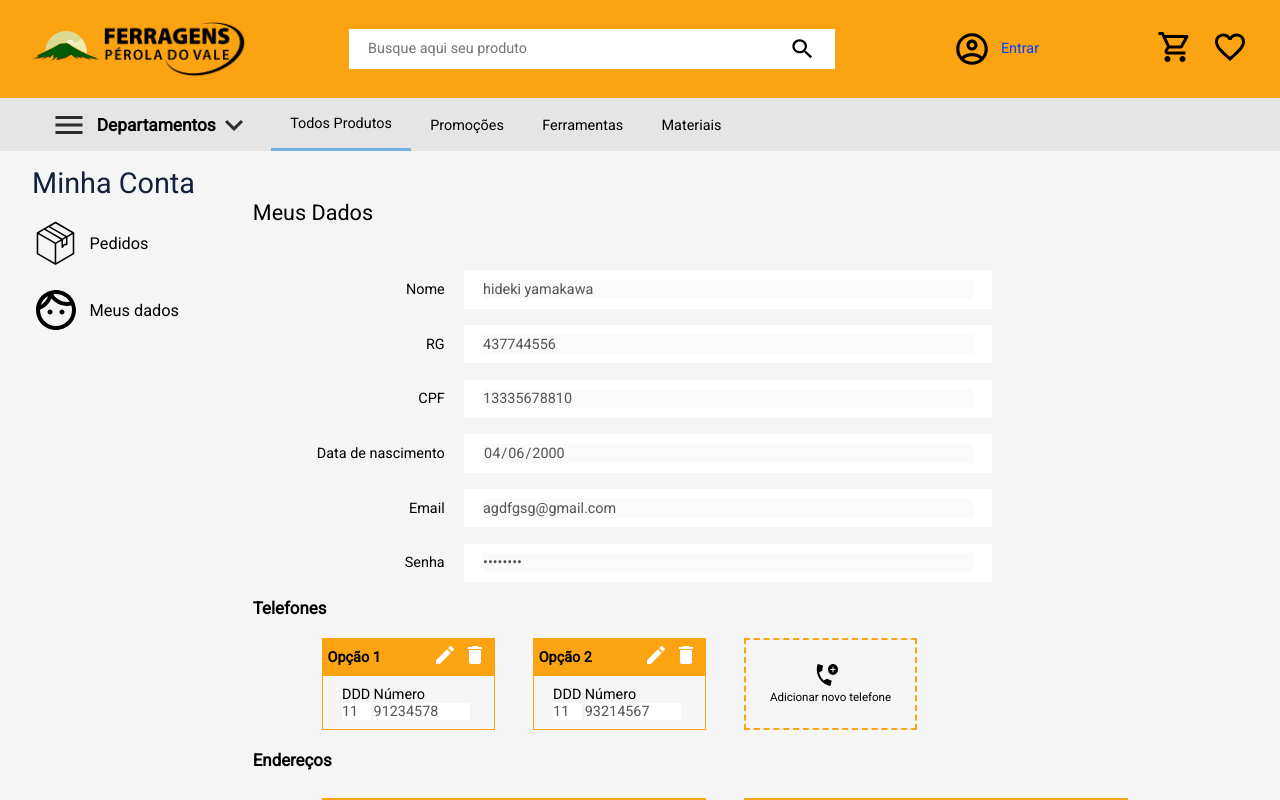
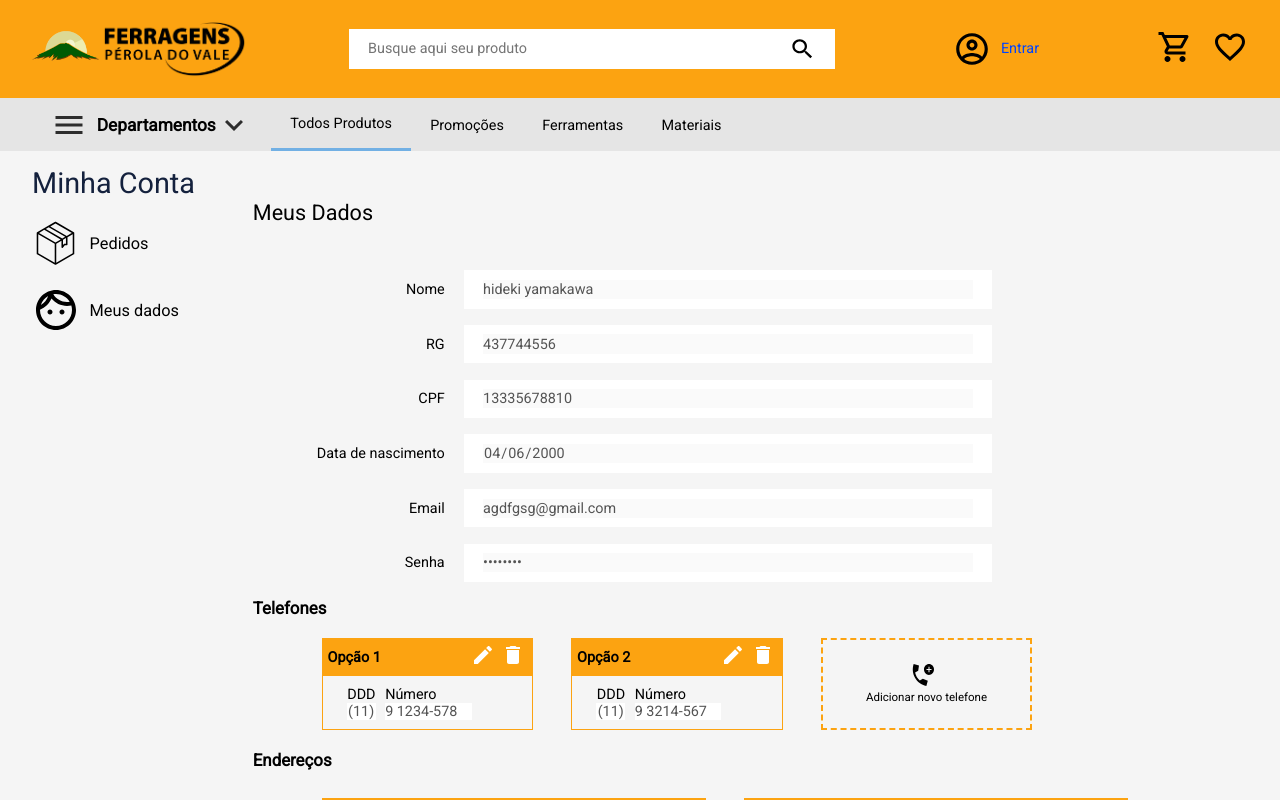
Before and after one commit to leonardoaguirre/loja_perola_do_vale, a Next.js app in the folder web/: page /userInfo in a window 1280 px wide. Shown: the top 800 px of the page. Built offline with nearby package versions, Linux system fonts and the light colour scheme.

Commit message:
Modificação no input do telefone
Modificação na formatação da saída do número de telefone na tela userInfo. E mais algumas estilizações.

```diff
--- a/web/src/components/TelephoneCard.tsx
+++ b/web/src/components/TelephoneCard.tsx
@@ -29,11 +29,11 @@ const TelephoneCard: React.FC<TelephoneCardProps> = (props) => {
             <div className={styles.content}>
                 <div className={styles.dddNumber}>
                     <label htmlFor="ddd">DDD</label>
-                    <input type="text" name="ddd" value={props.telephone.ddd} disabled />
+                    <input type="text" name="ddd" value={`(${props.telephone.ddd})`} disabled />
                 </div>
                 <div className={styles.telephoneNumber}>
                     <label htmlFor="number">Número</label>
-                    <input type="text" name="number" value={props.telephone.numero} disabled />
+                    <input type="text" name="number" value={`${props.telephone.numero.slice(0, 1)} ${props.telephone.numero.slice(1, 5)}-${props.telephone.numero.slice(5, 9)}`} disabled />
                 </div>
             </div>
         </div>
--- a/web/src/styles/components/TelephoneCard.module.css
+++ b/web/src/styles/components/TelephoneCard.module.css
@@ -1,8 +1,11 @@
 .telephoneCard {
 	border: 1px solid var(--primary);
 	margin: 2rem;
-	width: 18rem;
 	height: fit-content;
+	flex: 1 1 18rem;
+	max-width: 22rem;
+	min-width: 18rem;
+	flex-wrap: wrap;
 }
 
 .telephoneCard button:hover {
@@ -47,17 +50,24 @@
 .telephoneCard .telephoneNumber {
 	display: flex;
 	flex-direction: column;
+	margin: 0 0.5rem;
+}
+
+.telephoneCard .dddNumber {
+	align-items: flex-end;
+
 }
 
 .telephoneCard .dddNumber input {
 	width: 3rem;
-	margin-right: 0.3rem;
+	background-color: var(--quinary);
+	border: 0;
+	align-items: flex-end;
+	text-align: center;
+}
+
+.telephoneCard .telephoneNumber input {
+	width: 9rem;
 	background-color: var(--quinary);
 	border: 0;
 }
-
-.telephoneCard .telephoneNumber input {
-	width: 10rem;
-	background-color: var(--quinary);
-	border: 0;
-}
--- a/web/src/styles/components/TelephoneCardNew.module.css
+++ b/web/src/styles/components/TelephoneCardNew.module.css
@@ -1,13 +1,17 @@
 .telephoneCardNew {
 	margin: 2rem;
+    flex: 1 1 18rem;
+	max-width: 22rem;
+	min-width: 18rem;
+	flex-wrap: wrap;
 }
 
 .border {
     border: 2px dashed var(--primary);
-    width: 18rem;
 	height: 9.5rem;
     display: flex;
     flex-direction: column;
+    flex-wrap: wrap;
     align-items: center;
     text-align: center;
     justify-content: center;
```
